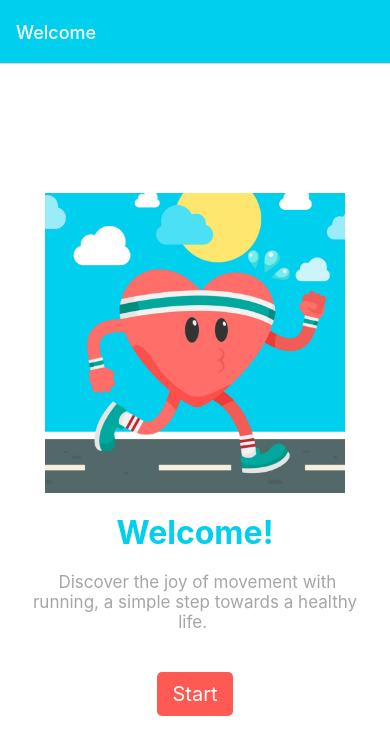
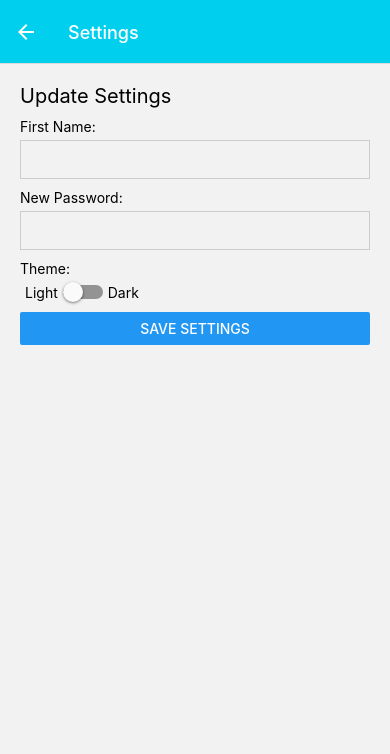
Before and after one commit to ysatynska/RunningApp, a React Native app: screen /settings in a window 390 px wide. Shown: the top 754 px of the page. Built offline with nearby package versions, Linux system fonts and the light colour scheme.

Commit message:
added settings page

```diff
--- a/App.js
+++ b/App.js
@@ -9,6 +9,7 @@ import {StyleSheet} from 'react-native';
 import LoginScreen from './mainScreens/LoginScreen.js';
 import CreateAccount from './mainScreens/CreateAccount.js';
 import Profile from './mainScreens/Profile.js';
+import Settings from './mainScreens/Settings.js';
 
 const Stack = createNativeStackNavigator();
 export default function App () {
@@ -26,6 +27,7 @@ export default function App () {
         <Stack.Screen name="skillLevel" options={{ title: 'Skill Level'}} component={SkillLevel} />
         <Stack.Screen name="availability" options={{ title: 'Availability'}} component={Availability} />
         <Stack.Screen name="profile" options={{ title: 'Profile'}} component={Profile} />
+        <Stack.Screen name="settings" options={{ title: 'Settings'}} component={Settings} />
       </Stack.Navigator>
     </NavigationContainer>
   );
--- a/mainScreens/Profile.js
+++ b/mainScreens/Profile.js
@@ -3,6 +3,7 @@ import { View, StyleSheet, Dimensions, Button, Alert, Text, FlatList, TouchableO
 import BouncyCheckbox from 'react-native-bouncy-checkbox';
 import * as Progress from 'react-native-progress';
 import {Slider} from '@miblanchard/react-native-slider';
+import Icon from 'react-native-vector-icons/FontAwesome';
 
 export function UpdateButton ({ratings, }) {
   // 1 = .5, 10 = 2
@@ -20,6 +21,16 @@ export function UpdateButton ({ratings, }) {
     </View>
   );
 }
+
+const SettingsButton = ({ onPress }) => {
+  return (
+    <TouchableOpacity onPress={onPress} style={styles.settingsButton}>
+      <View style={{ justifyContent: 'center', alignItems: 'center' }}>
+        <Icon name="cog" size={40} color="#01CFEE" />
+      </View>
+    </TouchableOpacity>
+  );
+};
 
 export function ProgressBar ({progress, ratings, user}) {
     return (
@@ -110,6 +121,10 @@ export default function Profile ({ route, navigation }) {
     const defaultRatings = schedule.map(() => 1);
     const [ratings, setRatings] = useState(defaultRatings);
 
+    const handleSettingsPress = () => {
+      navigation.navigate('settings', {user: user});
+    };
+
     const data = schedule.filter(oneDay => oneDay.available).map((oneDay, index) => ({
         id: index,
         title: oneDay.day,
@@ -142,6 +157,7 @@ export default function Profile ({ route, navigation }) {
 
     return (
         <View style={styles.container}>
+            <SettingsButton onPress={handleSettingsPress} />
             <ProgressBar progress={selectedIds.length/data.length} ratings={ratings} user={user}/>
             <FlatList
                 ItemSeparatorComponent={
@@ -258,5 +274,16 @@ const styles = StyleSheet.create({
       color: 'white',
       fontSize: 20,
       textAlign: 'center'
-  }
+  },
+  settingsButton: {
+    position: 'absolute',
+    width: 60,
+    height: 60,
+    top: 0,
+    right: 0,
+    padding: 8,
+    zIndex: 10,
+    backgroundColor: 'white',
+    borderRadius: 30,
+  },
 });
--- /dev/null
+++ b/mainScreens/Settings.js
@@ -0,0 +1,78 @@
+import React, { useState } from 'react';
+import { View, Text, TextInput, Button, Switch, StyleSheet } from 'react-native';
+
+const Settings = () => {
+  const [firstName, setFirstName] = useState('');
+  const [password, setPassword] = useState('');
+  const [theme, setTheme] = useState('light');
+
+  const handleSaveSettings = () => {
+    // Here you can implement logic to save settings to backend or local storage
+    console.log('First Name:', firstName);
+    console.log('Password:', password);
+    console.log('Theme:', theme);
+  };
+
+  return (
+    <View style={styles.container}>
+      <Text style={styles.header}>Update Settings</Text>
+
+      <Text style={styles.label}>First Name:</Text>
+      <TextInput
+        style={styles.input}
+        value={firstName}
+        onChangeText={(text) => setFirstName(text)}
+      />
+
+      <Text style={styles.label}>New Password:</Text>
+      <TextInput
+        style={styles.input}
+        secureTextEntry={true}
+        value={password}
+        onChangeText={(text) => setPassword(text)}
+      />
+
+      <Text style={styles.label}>Theme:</Text>
+      <View style={styles.themeContainer}>
+        <Text style={styles.themeLabel}>Light</Text>
+        <Switch
+          value={theme === 'dark'}
+          onValueChange={(value) => setTheme(value ? 'dark' : 'light')}
+        />
+        <Text style={styles.themeLabel}>Dark</Text>
+      </View>
+
+      <Button title="Save Settings" onPress={handleSaveSettings} />
+    </View>
+  );
+};
+
+const styles = StyleSheet.create({
+  container: {
+    flex: 1,
+    padding: 20,
+  },
+  header: {
+    fontSize: 20,
+    marginBottom: 10,
+  },
+  label: {
+    marginBottom: 5,
+  },
+  input: {
+    borderWidth: 1,
+    borderColor: '#ccc',
+    padding: 10,
+    marginBottom: 10,
+  },
+  themeContainer: {
+    flexDirection: 'row',
+    alignItems: 'center',
+    marginBottom: 10,
+  },
+  themeLabel: {
+    marginHorizontal: 5,
+  },
+});
+
+export default Settings;
```
Also changed, not shown: 1 other file (tests, documents, lock files or other folders).
